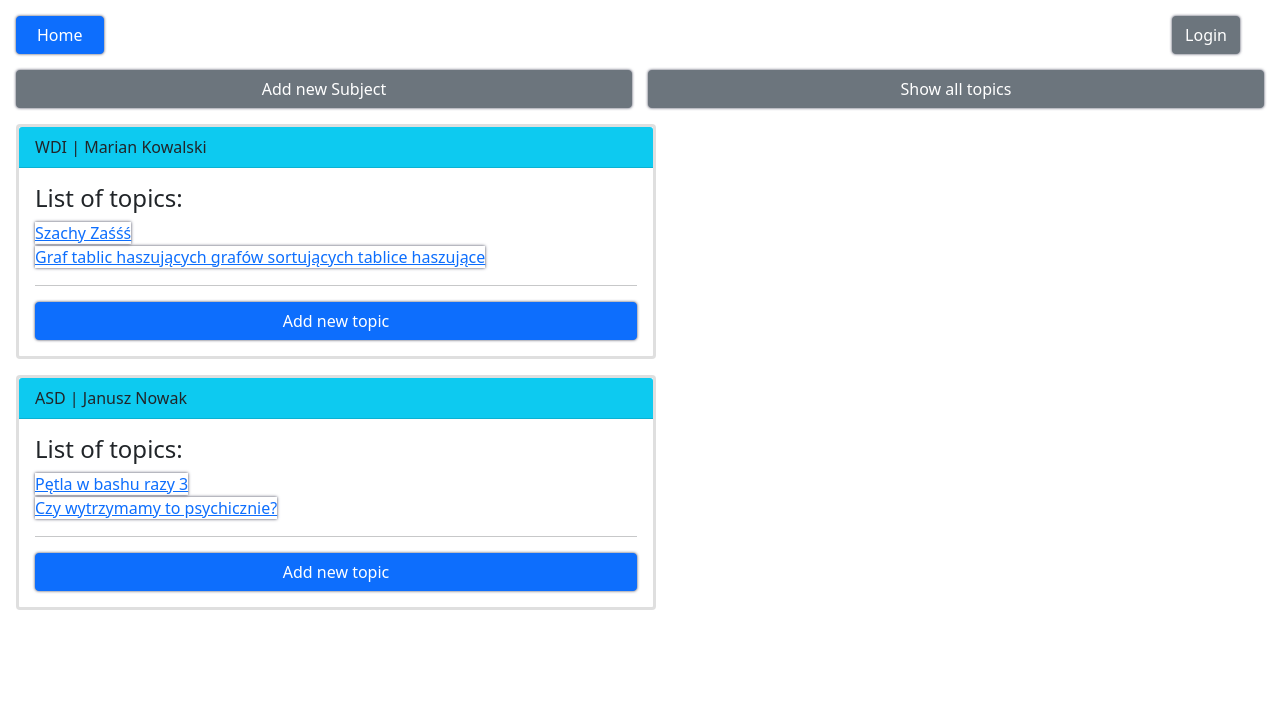
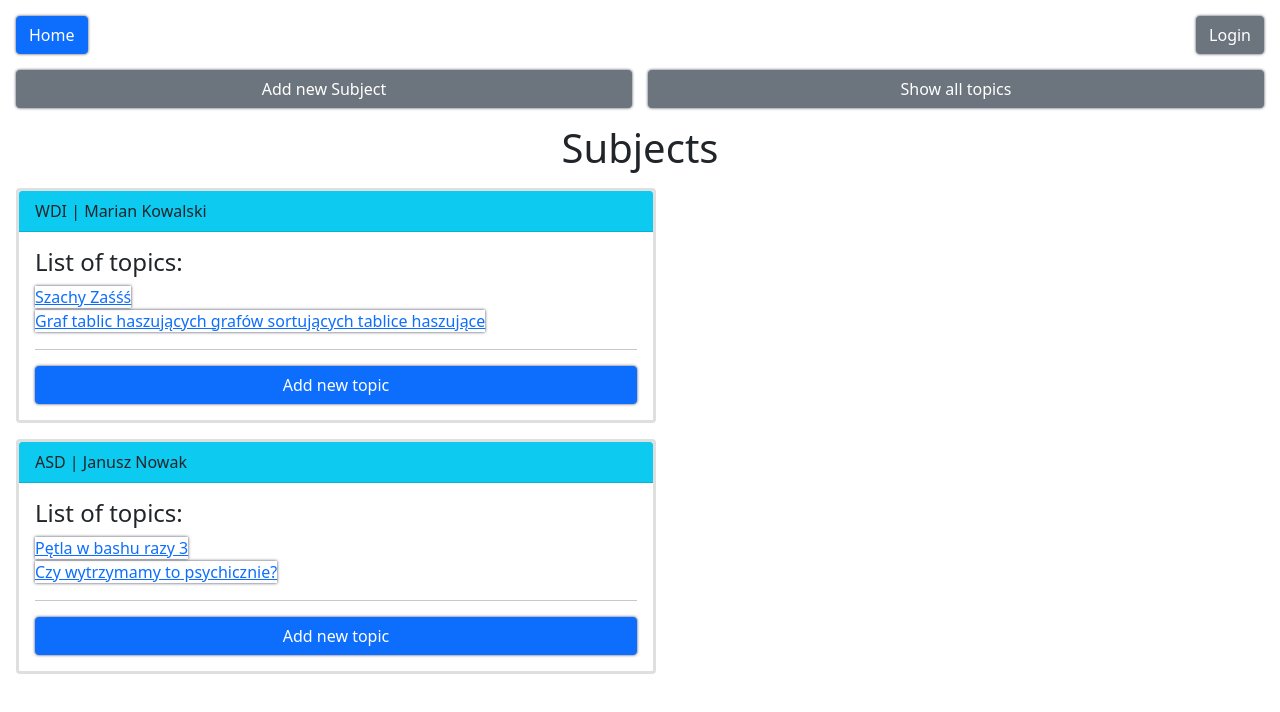
Before and after one commit to adrianryt/UI_IOZeta, a React (Create React App) app in the folder app/: page /subjects in a window 1280 px wide. Shown: the top 712 px of the page. Built offline with nearby package versions, Linux system fonts and the light colour scheme.

Commit message:
simplify nav-menu

```diff
--- a/app/src/components/SignIn/SignUp.tsx
+++ b/app/src/components/SignIn/SignUp.tsx
@@ -1,5 +1,4 @@
 import * as React from "react";
-import '../nav_menu/NavMenu.css'
 import {Button, Card, FormGroup} from "react-bootstrap";
 import {Link, useNavigate} from "react-router-dom";
 import {FormEvent} from "react";
--- a/app/src/components/login/Login.tsx
+++ b/app/src/components/login/Login.tsx
@@ -1,5 +1,4 @@
 import * as React from "react";
-import '../nav_menu/NavMenu.css'
 import {Button, Card, FormGroup} from "react-bootstrap";
 import {Link, useNavigate} from "react-router-dom";
 import {FormEvent} from "react";
--- a/app/src/components/nav_menu/NavMenu.css
+++ /dev/null
@@ -1,3 +0,0 @@
-#login-button-wrapper{
-    margin-right: 40px;
-}
--- a/app/src/components/nav_menu/NavMenu.tsx
+++ b/app/src/components/nav_menu/NavMenu.tsx
@@ -1,5 +1,4 @@
 import * as React from "react";
-import './NavMenu.css'
 import {Button} from "react-bootstrap";
 import {Link} from "react-router-dom";
 
@@ -7,9 +6,9 @@ const NavMenu = () => {
 
     return(
         <nav className="mt-3">
-            <div className="d-flex flex-row justify-content-between">
+            <div className="d-flex flex-row justify-content-between px-3">
                 <div>
-                        <Link className="btn btn-primary ms-3 d-block" to={"/"}>Home</Link>
+                        <Link className="btn btn-primary d-block" to={"/"}>Home</Link>
                 </div>
                 <div id="login-button-wrapper">
                         <Link className="btn btn-secondary d-block" to={"/login"}>Login</Link>
--- a/app/src/components/subjects/subject_list/SubjectList.tsx
+++ b/app/src/components/subjects/subject_list/SubjectList.tsx
@@ -25,7 +25,10 @@ const SubjectList = () => {
                 <Link to="/subjects/new" className="btn btn-secondary">Add new Subject</Link>
                 <Link to="/topics" className="btn btn-secondary">Show all topics</Link>
             </div>
-            {subjectComponents}
+            <h1 className="mx-auto text-center">Subjects</h1>
+            <div id="subjectsContainer">
+                {subjectComponents}
+            </div>
         </div>
     )
 }
```
